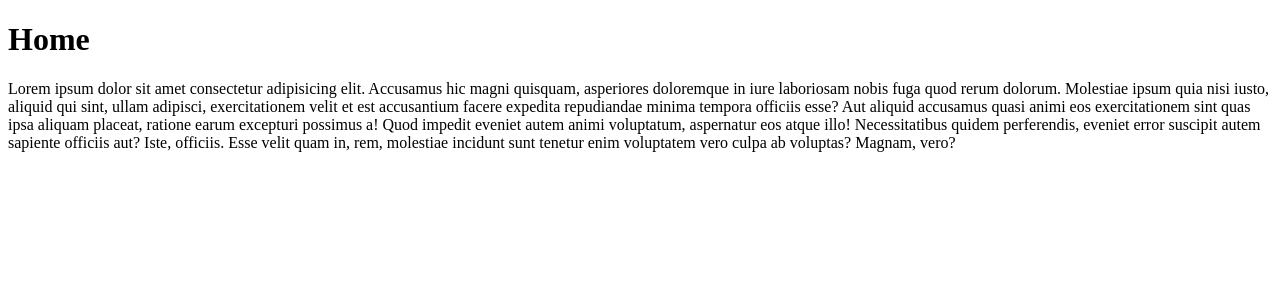
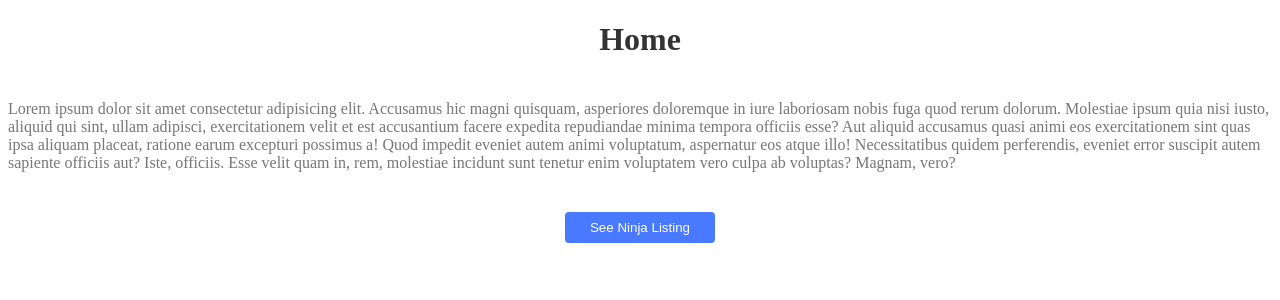
Before and after one commit to chrisdav6/ninjalist, a Next.js app: page / in a window 1280 px wide. Shown: the top 300 px of the page. Built offline with nearby package versions, Linux system fonts and the light colour scheme.

Commit message:
Create Home styles

```diff
--- a/pages/index.js
+++ b/pages/index.js
@@ -1,10 +1,12 @@
 import Head from 'next/head';
+import Link from 'next/link';
+import homeStyles from '../styles/Home.module.scss';
 
 export default function Home() {
   return (
     <div>
-      <h1>Home</h1>
-      <p>
+      <h1 className={homeStyles.title}>Home</h1>
+      <p className={homeStyles.text}>
         Lorem ipsum dolor sit amet consectetur adipisicing elit. Accusamus hic
         magni quisquam, asperiores doloremque in iure laboriosam nobis fuga quod
         rerum dolorum. Molestiae ipsum quia nisi iusto, aliquid qui sint, ullam
@@ -17,6 +19,9 @@ export default function Home() {
         quam in, rem, molestiae incidunt sunt tenetur enim voluptatem vero culpa
         ab voluptas? Magnam, vero?
       </p>
+      <Link href='/ninjas'>
+        <button className={homeStyles.btn}>See Ninja Listing</button>
+      </Link>
     </div>
   );
 }
--- a/pages/ninjas/index.js
+++ b/pages/ninjas/index.js
@@ -1,4 +1,5 @@
 import React from 'react';
+import ninjaStyles from '../../styles/Ninjas.module.scss';
 
 const Ninjas = () => {
   return (
--- /dev/null
+++ b/styles/Home.module.scss
@@ -0,0 +1,23 @@
+.title {
+  color: #333;
+  padding-bottom: 20px;
+  text-align: center;
+}
+
+.text {
+  color: #777;
+}
+
+.btn {
+  display: block;
+  width: 150px;
+  padding: 8px 0;
+  margin: 40px auto;
+  background: #4979ff;
+  border-radius: 4px;
+  color: #fff;
+  text-align: center;
+  outline: none;
+  border: none;
+  cursor: pointer;
+}
--- a/styles/Navbar.module.scss
+++ b/styles/Navbar.module.scss
@@ -8,7 +8,7 @@
   border-bottom: 1px solid #ddd;
 
   a {
-    margin-left: 12px;
+    margin-left: 20px;
   }
 
   .logo {
--- a/styles/globals.scss
+++ b/styles/globals.scss
@@ -1,4 +1,8 @@
 @import url('https://fonts.googleapis.com/css2?family=Nunito:wght@300;400;600;700&display=swap');
+
+* {
+  box-sizing: border-box;
+}
 
 body {
   background: #f2f2f2;
@@ -19,4 +23,5 @@ a {
   display: flex;
   flex-direction: column;
   min-height: 100vh;
+  padding: 0 1em;
 }
```
Also changed, not shown: components/Navbar.js (+14 -4 lines), styles/Ninjas.module.scss (added).
